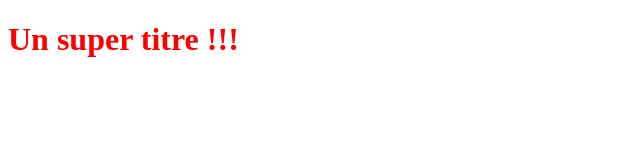
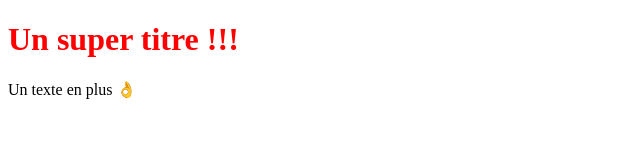
Before and after one commit to hugoInfotel/OpenclassroomsProject, a plain HTML site: page index.html in a window 1280 px wide. Shown: the whole page, without its empty margins (0-640 px from the left). Drawn offline with Linux system fonts and the light colour scheme.

Commit message:
Ajout d'un paragraphe

```diff
--- a/index.html
+++ b/index.html
@@ -6,5 +6,6 @@
 </head>
 <body>
    <h1>Un super titre !!!</h1>
+   <p>Un texte en plus 👌</p>
 </body>
 </html>
```
